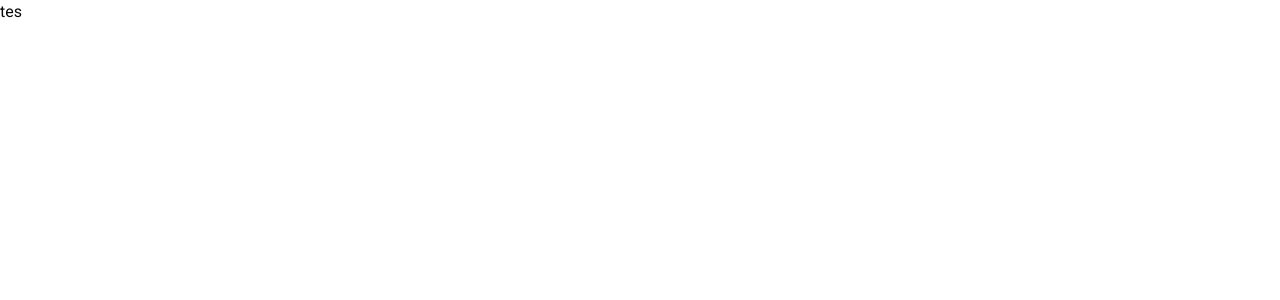
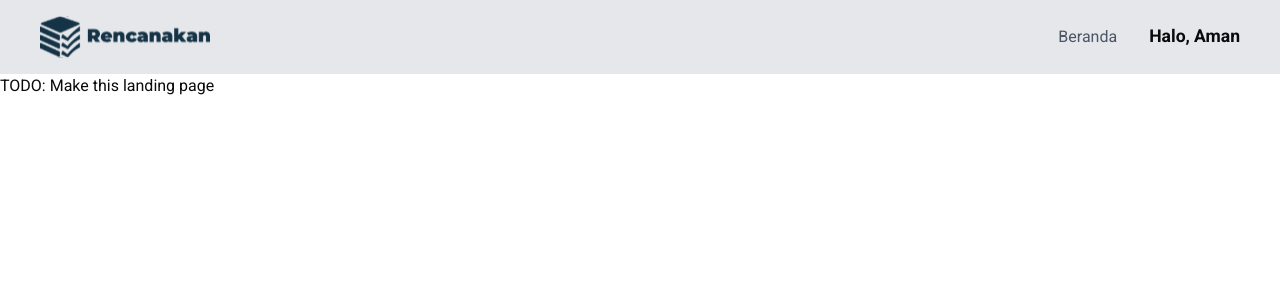
Before and after one commit to Rencanakan-id/rencanakan-talent_pool-frontend, a React (Vite) app: page / in a window 1280 px wide. Shown: the top 300 px of the page. Built offline with nearby package versions, Linux system fonts and the light colour scheme.

Commit message:
feat: add desktop navbar

```diff
--- a/src/App.tsx
+++ b/src/App.tsx
@@ -1,5 +1,8 @@
+import { Outlet } from "react-router";
+import { Navbar } from "./components/layout/navbar";
+
 function App() {
-  return <div>tes</div>;
+  return <div><Navbar /><Outlet /></div>;
 }
 
 export default App;
--- /dev/null
+++ b/src/components/layout/navbar.tsx
@@ -0,0 +1,23 @@
+import { Typography } from '../atoms/typography';
+
+export const Navbar: React.FC = () => {
+  const MENU_OPTIONS = [
+      { name: 'Beranda', href: '/' },
+  ]
+
+  return (
+    <div className="flex justify-between bg-gray-200 shaddow-lg px-10 items-center py-4">
+      <img src="./rencanakanLogo.svg" alt="Logo" />
+
+      <div className='flex gap-8 items-center'>
+        {MENU_OPTIONS.map((menu, index) => (
+            <a key={index} href={menu.href} className='text-gray-600 hover:text-gray-800'>{menu.name}</a>
+        ))}
+        <div className='flex gap-1'>
+          <Typography variant="h6">Halo,</Typography>
+          <Typography variant="h6">Aman</Typography>
+        </div>
+      </div>
+    </div>
+  );
+};
--- /dev/null
+++ b/src/hooks/index.ts
@@ -0,0 +1 @@
+export { useOutsideClick } from './useOutsideClick';
--- a/src/main.tsx
+++ b/src/main.tsx
@@ -7,8 +7,12 @@ import { DesignSystemModule } from './modules/DesignSystemModule/index.tsx';
 createRoot(document.getElementById('root')!).render(
   <BrowserRouter>
     <Routes>
-      <Route path="" element={<App />} />
-      <Route path="/design" element={<DesignSystemModule />} />
+      <Route path="" element={<App />}>
+        <Route path="/" element={<>TODO: Make this landing page</>} />
+        <Route path="/design" element={<DesignSystemModule />} />
+
+
+      </Route>
     </Routes>
   </BrowserRouter>
 );
```
Also changed, not shown: public/rencanakanLogo.svg (added).
